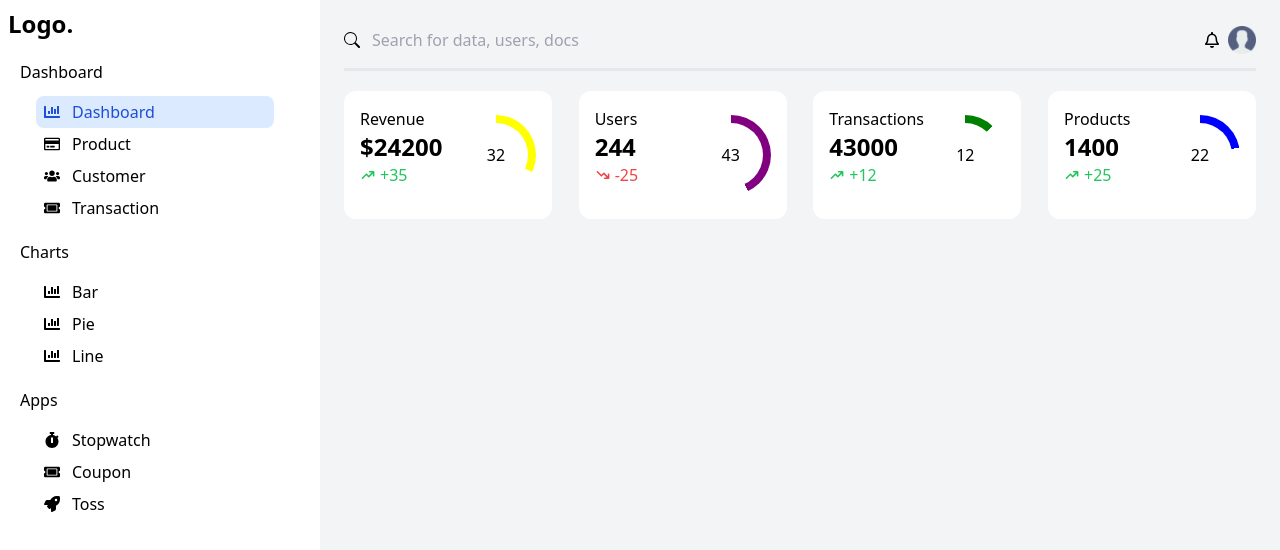
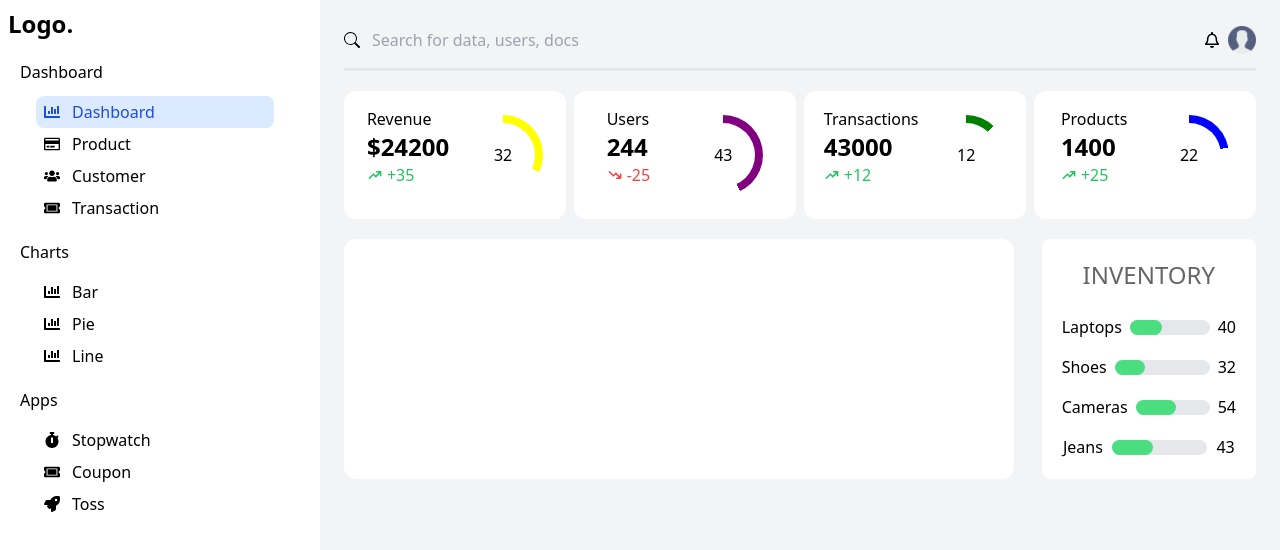
Before and after one commit to TilakRathoure/Admin-dashboard, a React (Vite) app: page /admin/dashboard in a window 1280 px wide. Shown: the top 550 px of the page. Built offline with nearby package versions, Linux system fonts and the light colour scheme.

Commit message:
add Inventory

```diff
--- /dev/null
+++ b/src/assets/data.json
@@ -0,0 +1,36 @@
+{
+
+    "inventory":[
+        {
+
+        "heading":"Laptops",
+
+        "value":40
+
+    },
+    {
+
+        "heading":"Shoes",
+
+        "value":32
+
+    },
+    {
+
+        "heading":"Cameras",
+
+        "value":54
+
+    },        {
+
+        "heading":"Jeans",
+
+        "value":43
+
+    }
+    ],
+
+    "Transactions":[]
+
+
+}
--- a/src/pages/Dashboard.tsx
+++ b/src/pages/Dashboard.tsx
@@ -3,6 +3,7 @@ import { BsSearch} from "react-icons/bs";
 import { FaRegBell } from "react-icons/fa";
 import Image1 from "../assets/user.png";
 import { HiTrendingDown,HiTrendingUp } from "react-icons/hi";
+import data from "../assets/data.json";
 
 const Dashboard = () => {
 
@@ -25,7 +26,10 @@ const Dashboard = () => {
 
       <div className="w-1/4 h-[100vh]">
 
+
       <AdminSidebar/>
+
+
 
       </div>
 
@@ -35,7 +39,7 @@ const Dashboard = () => {
       <div className="flex gap-2 justify-between">
         {DashElements.map((elements)=>(
 
-          <div className="flex bg-white w-[13rem] h-[8rem] rounded-xl p-4 justify-between">
+          <div className="flex bg-white w-[16rem] h-[8rem] rounded-xl p-4 justify-around">
 
             <div className="flex flex-col ">
             <h1>{elements.heading}</h1>
@@ -43,8 +47,6 @@ const Dashboard = () => {
             {elements.change>0 ? <p className="flex items-center gap-1"><HiTrendingUp className="text-green-500"/><span className="text-green-500">+{elements.change}</span></p>:<p className="flex items-center gap-1"><HiTrendingDown className="text-red-500"/><span className="text-red-500">{elements.change}</span></p>}
 
             </div>
-
-
 
             <div className="flex items-center justify-center">
             <div className="flex-shrink-0 flex justify-center items-center h-[5rem] w-[5rem] rounded-full" style={{background: `conic-gradient(${elements.color} 0deg ${Math.abs(elements.graph) / 100 * 360}deg, transparent 0deg)`}}>
@@ -58,6 +60,50 @@ const Dashboard = () => {
         ))}
       </div>
 
+      {/* Chart and invertory */}
+
+      {/* chart */}
+
+
+      <div className="w-full flex gap-7">
+
+        <div className="w-3/4 bg-white rounded-xl">
+
+        </div>
+
+
+        {/* INVENTORY */}
+
+        <div className="w-[23.5%] bg-white rounded-lg p-5 flex flex-col gap-6">
+
+        <h1 className="text-2xl opacity-60 uppercase text-center">Inventory</h1>
+
+        <div className="flex flex-col gap-4">
+
+        {data.inventory.map((elements)=>(
+
+          <div>
+
+            <div className="flex items-center justify-evenly gap-2">
+              <div className="">{elements.heading}</div>
+              <div className="w-[95px] bg-gray-200 rounded-xl h-[15px]"><div className="bg-green-400 rounded-xl h-[15px]" style={{ width: `${elements.value}%` }}></div></div>
+              <div>{elements.value}</div>
+
+
+            </div>
+
+            </div>
+
+
+
+        ))}
+
+        </div>
+
+        </div>
+
+      </div>
+
 
 
       </main>
```
